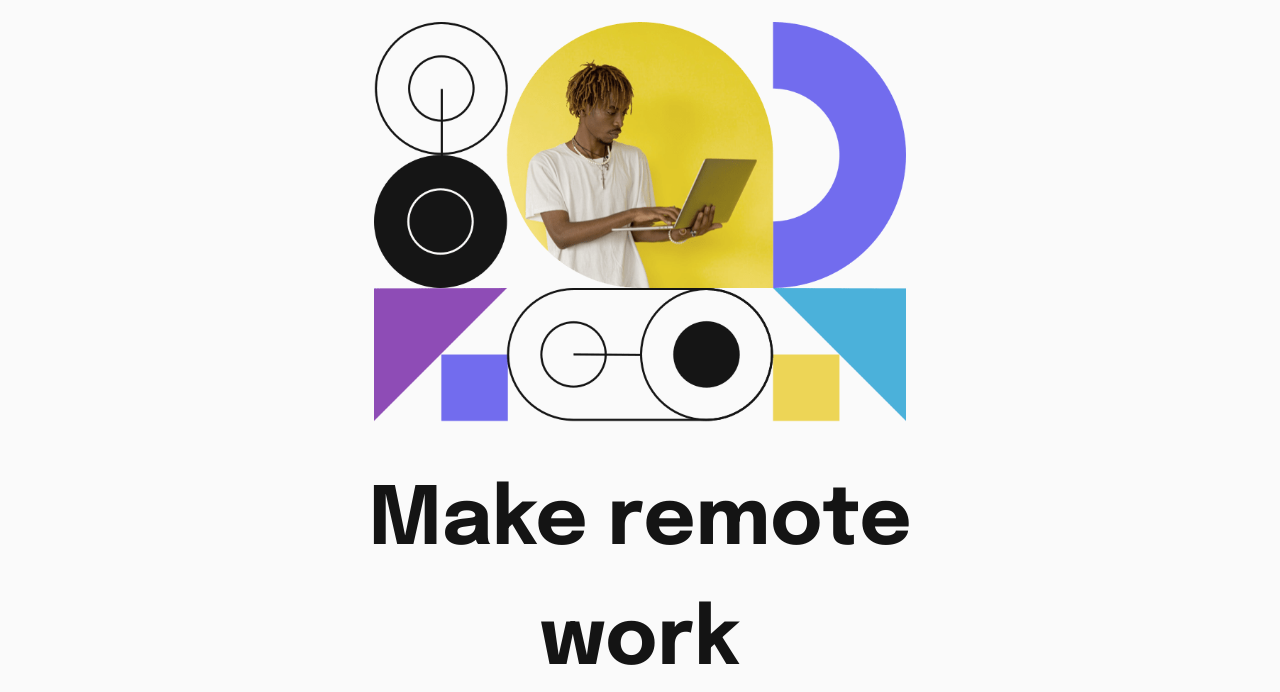
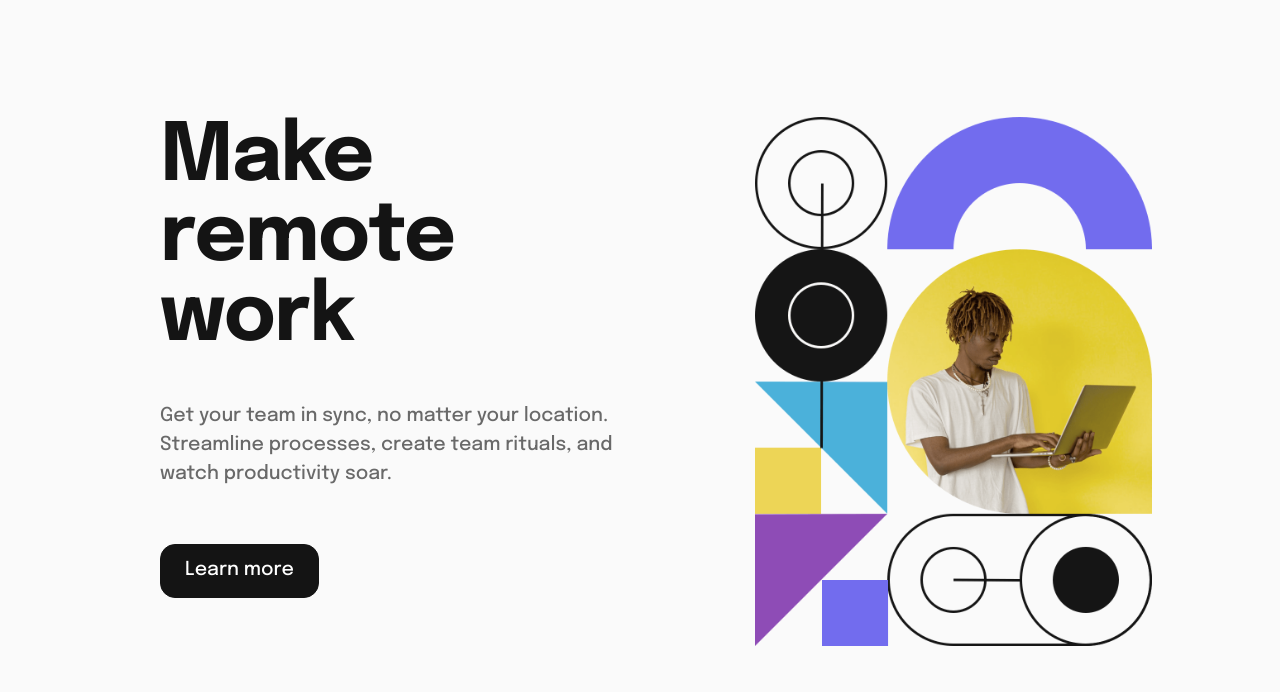
Before and after one commit to riccardofano/intro-section, a website: page index.html in a window 1280 px wide. Shown: the part 108-800 px from the top of the page. Drawn offline with Linux system fonts and the light colour scheme.

Commit message:
style the rest of the desktop content

```diff
--- a/style.css
+++ b/style.css
@@ -366,3 +366,58 @@ body {
     top: 100%;
     left: 0;
   }
+
+  /* Main content */
+
+  .container {
+    flex-direction: row-reverse;
+    gap: 6rem;
+    margin-inline: 10vw;
+  }
+
+  .container > * {
+    flex: 1 1 0;
+  }
+
+  .hero__wrapper {
+    max-height: 100%;
+    width: 100%;
+    aspect-ratio: initial;
+  }
+
+  .hero {
+    background-image: url("/images/image-hero-desktop.png");
+    background-position: right;
+    max-height: initial;
+    height: 100%;
+  }
+
+  .content {
+    padding: 0;
+    margin-left: 2rem;
+    text-align: left;
+  }
+
+  .content__heading {
+    line-height: 1;
+    letter-spacing: -0.1rem;
+    margin-top: 6rem;
+    margin-bottom: 2.75rem;
+  }
+
+  .content__description {
+    line-height: 1.5;
+    width: 45ch;
+    margin-bottom: 3.5rem;
+  }
+
+  .content__btn {
+    padding-block: 1rem;
+    margin-bottom: 7rem;
+    border: 1px solid var(--c-neutral-900);
+  }
+
+  .content__sponsors {
+    grid-template-rows: 2rem;
+  }
+}
```
